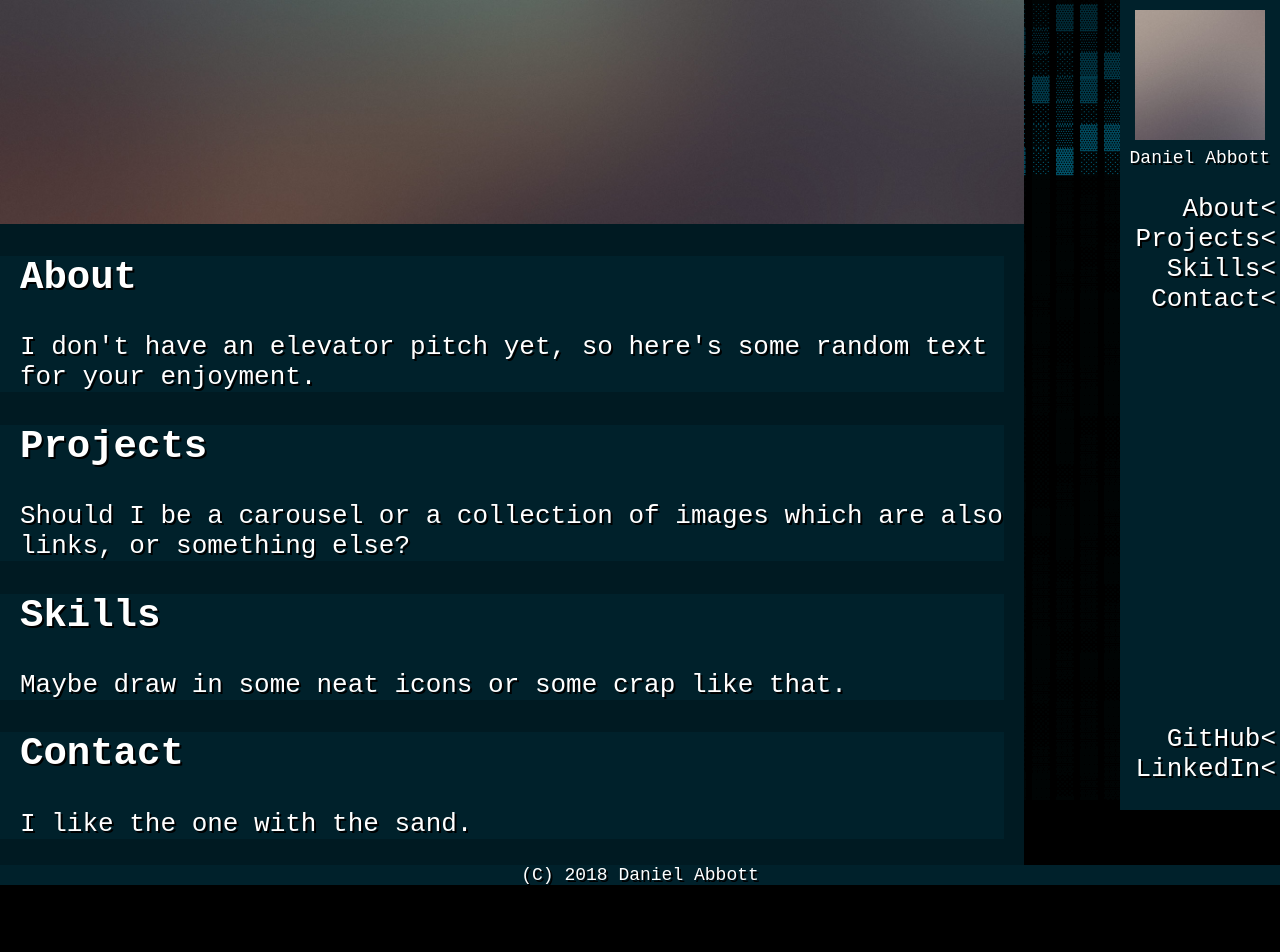
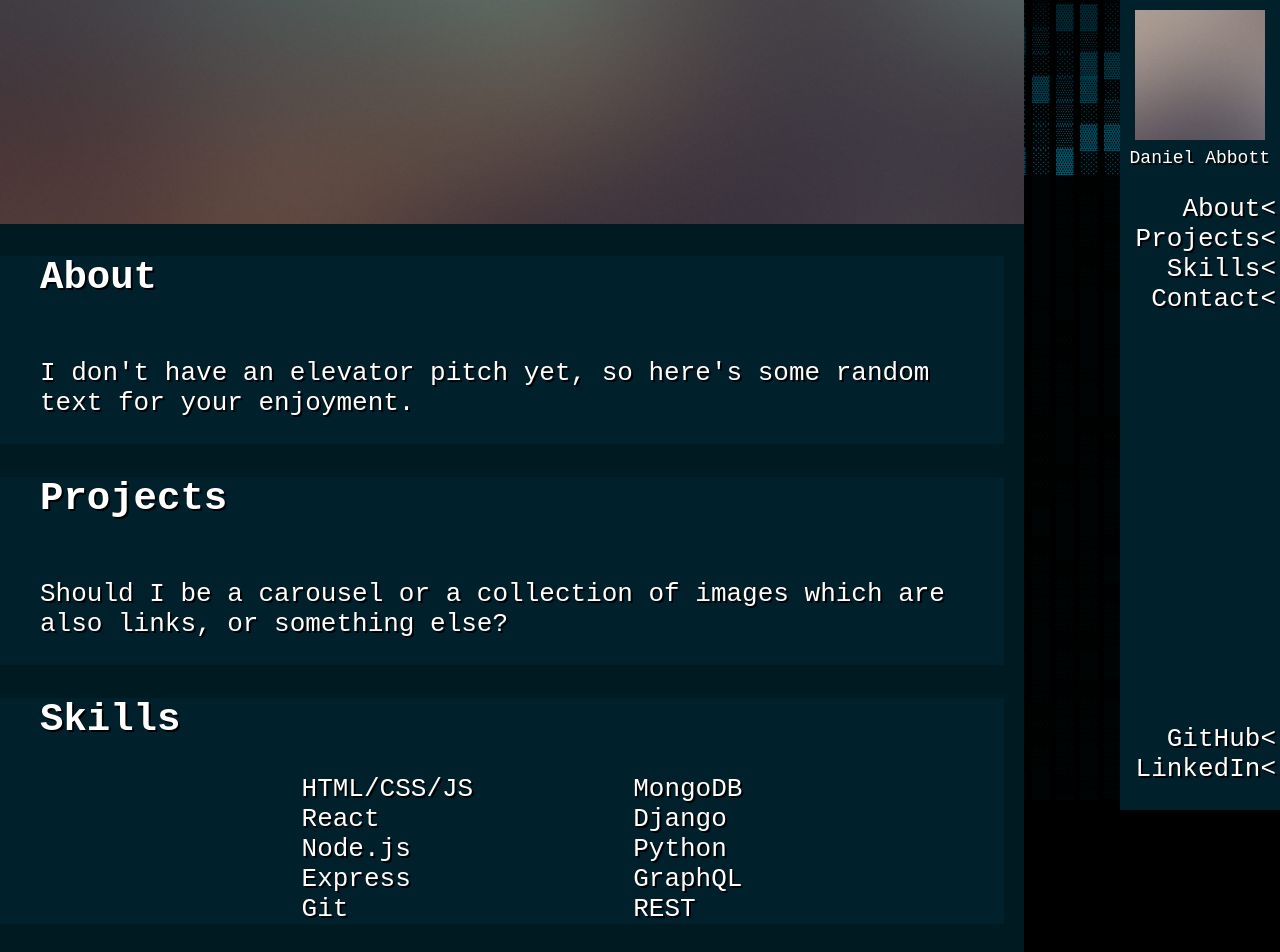
Before and after one commit to Mephestys/portfolio, a React (Create React App) app: page / in a window 1280 px wide. Shown: the top 952 px of the page. Before the commit the page ends 885 px from the top, so only its background shows below. Built offline with nearby package versions, Linux system fonts and the light colour scheme; a web font is replaced by a local one.

Commit message:
More styling, links work now.

```diff
--- a/src/App.css
+++ b/src/App.css
@@ -12,14 +12,40 @@
 }
 
 .App-content {
+  /* padding-left: 40px; */
   padding-right: 20px;
 }
 
 .App-section {
   background-color: rgba(0, 33, 43, 1);
-  padding-left: 20px;
+  padding-left: 40px;
+}
+
+.App-section-contents {
+  display: flex;
+  flex-flow: column nowrap;
 }
 
 .App-section:hover {
   background: rgba(0, 80, 102, 1);
 }
+
+.App-skills-wrapper {
+  display: flex;
+  flex-flow: row nowrap;
+  width: 100%;
+  justify-content: center;
+}
+
+.App-skills {
+  display: flex;
+  flex-flow: row nowrap;
+}
+
+.divider {
+  width: 20vmin;
+}
+
+/* .App-skills-split {
+  width: 50%;
+} */
--- a/src/App.js
+++ b/src/App.js
@@ -14,19 +14,41 @@ class App extends Component {
           <img className="App-banner" src={Banner} alt="" />
           <div className="App-content">
             <section className='App-section'>
-            <h1>About</h1>
+              <h1 id="About">About</h1>
+              <div className='App-section-contents'>
                 <p>I don't have an elevator pitch yet, so here's some random text for your enjoyment.</p>
+              </div>
             </section>
             <section className='App-section'>
-            <h1>Projects</h1>
+              <h1 id="Projects">Projects</h1>
+              <div className='App-section-contents'>
                 <p>Should I be a carousel or a collection of images which are also links, or something else?</p>
+              </div>
             </section>
             <section className='App-section'>
-            <h1>Skills</h1>
-            <p>Maybe draw in some neat icons or some crap like that.</p>
+              <h1 id="Skills">Skills</h1>
+              <div className='App-skills-wrapper'>
+                <div className='App-skills'>
+                  <div className='App-skills-split'>
+                    <li>HTML/CSS/JS</li>
+                    <li>React</li>
+                    <li>Node.js</li>
+                    <li>Express</li>
+                    <li>Git</li>
+                  </div>
+                  <div className='divider' />
+                  <div className='App-skills-split'>
+                    <li>MongoDB</li>
+                    <li>Django</li>
+                    <li>Python</li>
+                    <li>GraphQL</li>
+                    <li>REST</li>
+                  </div>
+                </div>
+              </div>
             </section>
             <section className='App-section'>
-            <h1>Contact</h1>
+              <h1 id="Contact">Contact</h1>
               <p>I like the one with the sand.</p>
             </section>
           </div>
--- a/src/Components/Navigation/Navigation.js
+++ b/src/Components/Navigation/Navigation.js
@@ -9,14 +9,14 @@ const Navigation = () => {
       <span className="navigation-avatar-name">Daniel Abbott</span>
       <nav>
         <ul className="navigation-internal-links">
-          <li><a href="#">About</a>&lt;</li>
-          <li><a href="#">Projects</a>&lt;</li>
-          <li><a href="#">Skills</a>&lt;</li>
-          <li><a href="#">Contact</a>&lt;</li>
+          <li><a href="#About">About</a>&lt;</li>
+          <li><a href="#Projects">Projects</a>&lt;</li>
+          <li><a href="#Skills">Skills</a>&lt;</li>
+          <li><a href="#Contact">Contact</a>&lt;</li>
         </ul>
         <ul className="navigation-external-links">
-          <li><a href="#">GitHub</a>&lt;</li>
-          <li><a href="#">LinkedIn</a>&lt;</li>
+          <li><a href="https://github.com/Mephestys" rel="external noopener noreferrer" target="_blank">GitHub</a>&lt;</li>
+          <li><a href="https://www.linkedin.com/in/daniel-abbott-19a1a1137/" rel="external noopener noreferrer" target="_blank">LinkedIn</a>&lt;</li>
         </ul>
       </nav>
     </div>
```
Lines whose indentation alone changed are shown as unchanged.
